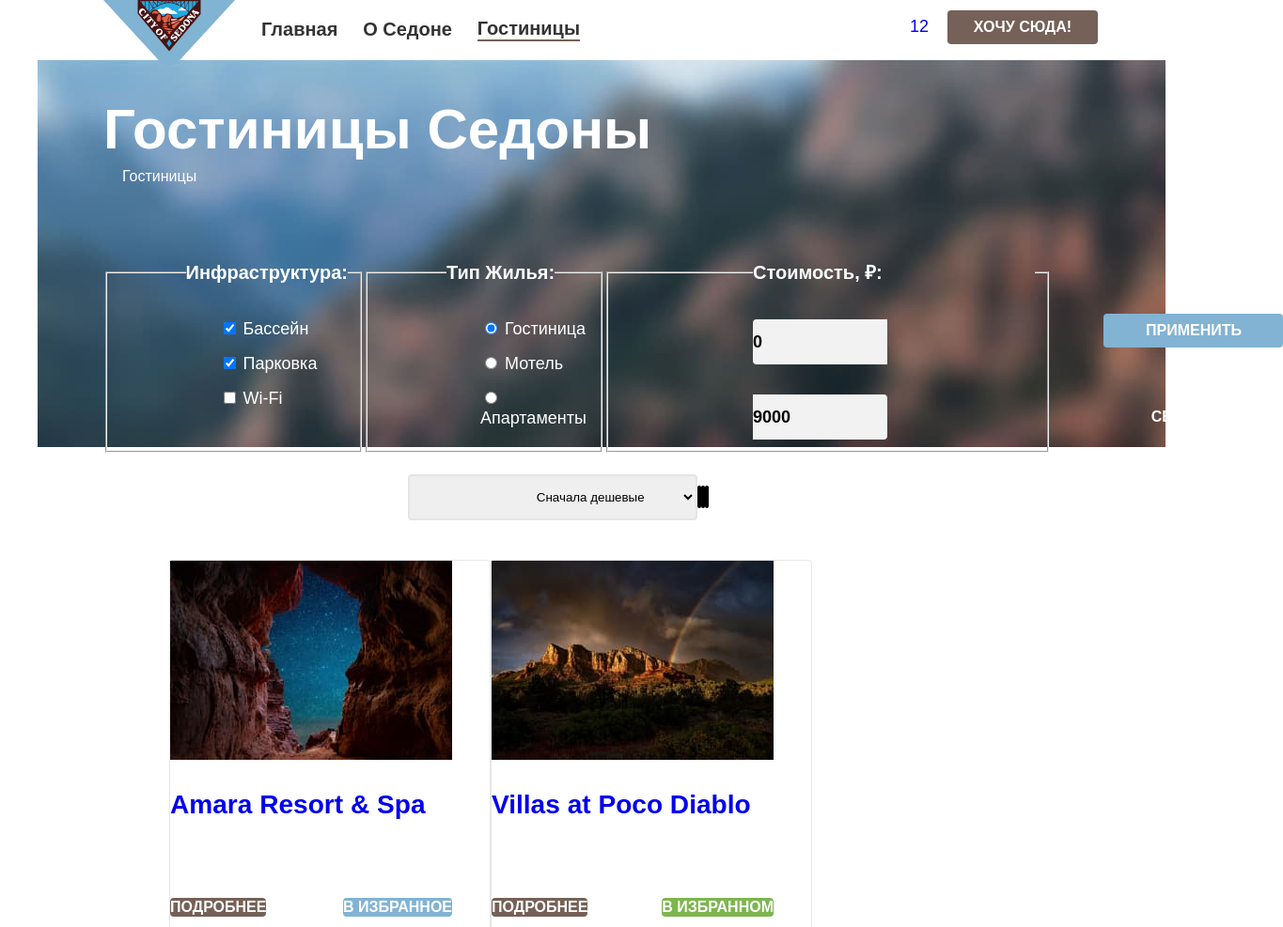
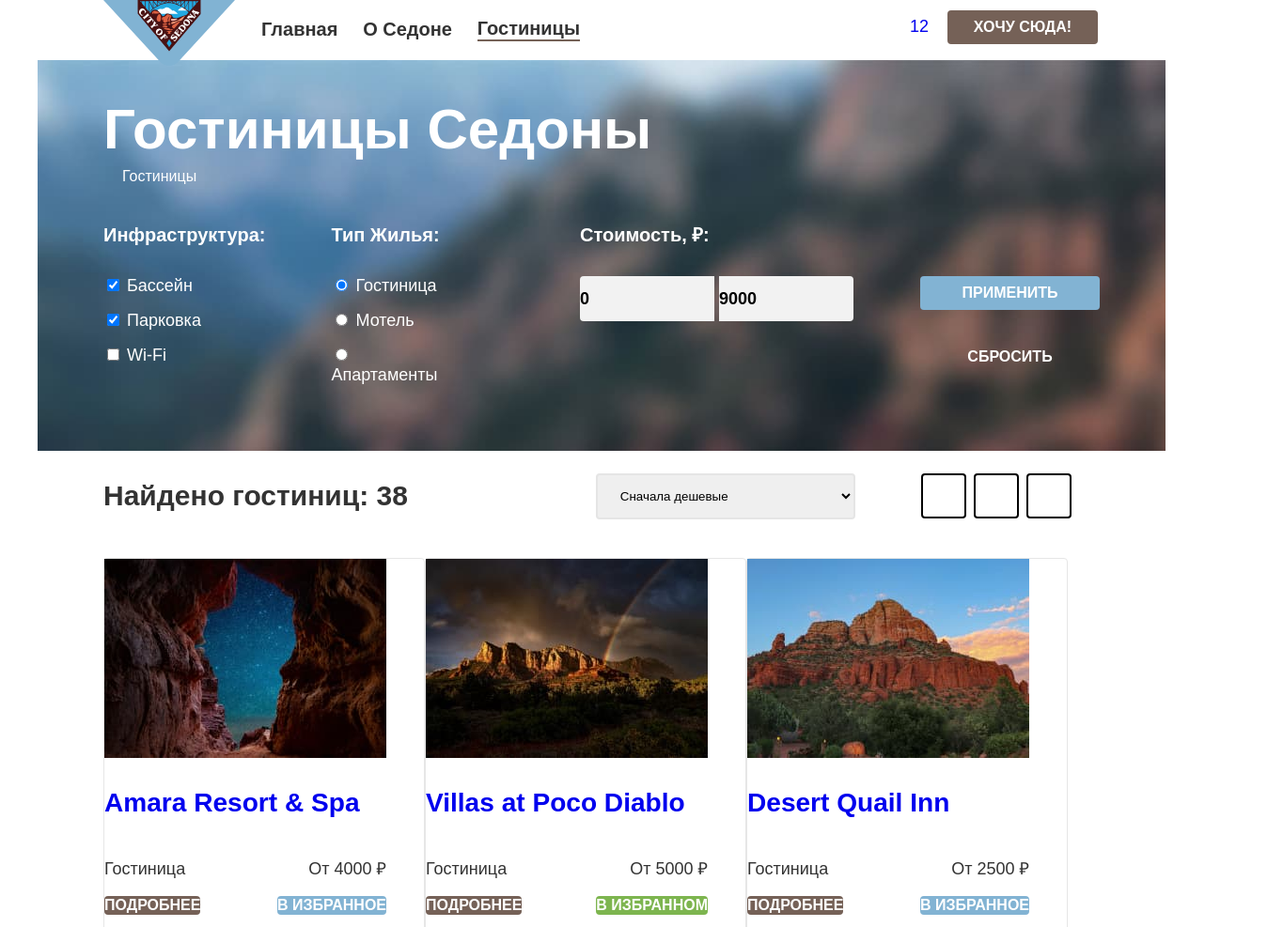
Before and after one commit to htmlacademy-htmlcss/1970179-sedona-36, a plain HTML site: page catalog.html in a window 1280 px wide. Shown: the top 987 px of the page at 94% size, 1365 px wide, since content can reach past the window. Drawn offline with Linux system fonts and the light colour scheme; a web font is replaced by a local one.

Commit message:
Сетки компонентов на флексах

```diff
--- a/catalog.html
+++ b/catalog.html
@@ -63,7 +63,7 @@
           <h2 class="visually-hidden">Список гостиниц с фильтрами</h2>
           <form class="catalog-filter" action="https://echo.htmlacademy.ru/" method="get">
 
-          <fieldset class="catalog-filter-group">
+          <fieldset class="catalog-filter-group catalog-filter-group-infrastructure">
             <legend class="catalog-filter-title">Инфраструктура:</legend>
             <ul class="catalog-filter-list">
               <li class="catalog-filter-item">
@@ -87,7 +87,7 @@
             </ul>
           </fieldset>
 
-          <fieldset class="catalog-filter-group">
+          <fieldset class="catalog-filter-group catalog-filter-group-housetype">
             <legend class="catalog-filter-title">Тип Жилья:</legend>
             <ul class="catalog-filter-list">
               <li class="catalog-filter-item">
@@ -111,7 +111,7 @@
             </ul>
           </fieldset>
 
-          <fieldset class="catalog-filter-group">
+          <fieldset class="catalog-filter-group catalog-filter-group-price">
             <legend class="catalog-filter-title price">Стоимость, ₽:</legend>
             <div class="range-wrapper-fields">
               <label class="range-wrapper-label">
@@ -129,6 +129,7 @@
           </div>
           </form>
         </section>
+      </div>
       <div class="found-sort">
         <p class="found">
           Найдено гостиниц:
@@ -286,6 +287,5 @@
         <img class="html-academy-logo" src="images\logo_htmlacademy.svg" width="115" height="33" alt="Логотип-ссылка на сайт HTML Academy">
       </a>
     </footer>
-    </div>
   </body>
 </html>
--- a/styles/styles.css
+++ b/styles/styles.css
@@ -380,13 +380,15 @@ padding: 0;
 
 .hotels-search {
   background-image: url("../images/catalog/filters-background.jpg");
-  background-size: 100% auto;
+  background-size: cover;
   background-repeat: no-repeat;
   color: #FFFFFF;
   display: flex;
   flex-direction: column;
   align-items: flex-start;
   padding: 35px 70px 70px;
+  min-height: 307px;
+  box-sizing: border-box;
 
 }
 .inner-header {
@@ -394,7 +396,6 @@ padding: 0;
   padding: 0;
   margin: 0;
   max-width: 1060px;
-  margin-bottom: 40px;
   list-style-type: none;
 }
 .inner-header-title {
@@ -418,12 +419,24 @@ padding: 0;
 }
 .breadcrumbs-item {
   margin-right: 10px;
+  padding-bottom: 40px;
 }
 
 .catalog-filter {
   display: flex;
   padding: 0;
-  margin-top: 40px;
+}
+.catalog-filter-group {
+  display: flex;
+  margin: 0;
+  padding: 0;
+  border: 0;
+}
+.catalog-filter-group-infrastructure {
+padding-right: 70px;
+}
+.catalog-filter-group-housetype {
+  padding-right: 140px;
 }
 .catalog-filter-title {
   font-weight: 700;
@@ -431,35 +444,30 @@ padding: 0;
   line-height: 24px;
   margin: 0;
   padding: 0;
-  margin-left: 70px;
+  padding-bottom: 32px;
 }
 
 .control-input {
   line-height: 23px;
 }
-.catalog-filter-group-fieldset {
-  max-width: 288px;
-}
+
 .catalog-filter-list {
+  display: flex;
+  flex-direction: column;
   list-style-type: none;
   margin: 0;
   padding: 0;
-  margin-left: 70px;
-  margin-top: 32px;
-  width: 151px;
-}
-.catalog-filter-item {
-  margin-top: 16px;
-}
-.control {
-  position: relative;
-  display: block;
-  padding-left: 36px;
+  gap: 16px;
 }
 
+.catalog-filter-group-price {
+  padding-right: 70px;
+}
 .price {
-  width: 300px;
-  margin-left: 140px;
+  width: 292px;
+  margin: 0;
+  padding: 0;
+  padding-bottom: 32px;
 }
 .range-wrapper-fields {
   position: relative;
@@ -474,10 +482,7 @@ padding: 0;
   border-radius: 4px 0 0 4px;
   width: 143px;
   height: 48px;
-  margin-top: 32px;
   border: none;
-  margin-left: 140px;
-  margin-right: -3px;
 }
 .range-wrapper-fields-right {
   padding: 0;
@@ -489,15 +494,15 @@ padding: 0;
   border-radius: 0 4px 4px 0;
   width: 143px;
   height: 48px;
-  margin-top: 32px;
   border: none;
-  margin-left: 140px;
-  margin-right: -1px;
 }
 
 .button-set {
-  display: block;
-  margin-left: 56px;
+  display: flex;
+  flex-direction: column;
+  margin: 0;
+  padding: 0;
+  padding-top: 56px;
 }
 .apply-button  {
   display: inline-block;
@@ -513,8 +518,8 @@ padding: 0;
   border: none;
   min-width: 191px;
   min-height: 36px;
-  margin-top: 56px;
   cursor: pointer;
+  margin-bottom: 32px;
 }
 
 .reset-button {
@@ -531,31 +536,37 @@ padding: 0;
   border-radius: 4px;
   min-width: 191px;
   min-height: 36px;
-  margin-top: 56px;
   cursor: pointer;
 }
 
 .found-sort{
   display: flex;
   flex-direction: row;
-  justify-content: space-between;
+
   align-items: center;
-  padding: 0;
-  max-width: 1060px;
+  margin: 0;
+  padding-left: 70px;
+  padding-right: 70px;
 }
 .found {
   font-weight: 700;
   font-size: 30px;
   line-height: 36px;
+  padding-right: 200px;
 }
 
 .found-control {
+  max-width: 292px;
   border: 2px solid #E5E5E5;
   border-radius: 4px;
-  padding: 14px 20px 14px 131px;
-  text-align: left;
+  padding: 14px 99px 14px 20px;
 }
 
+.view-types {
+  display: flex;
+  padding-left: 70px;
+  gap: 8px;
+}
 .view-types-button {
   border: 2px solid black;
   box-sizing: border-box;
```
Lines whose indentation alone changed are shown as unchanged.
